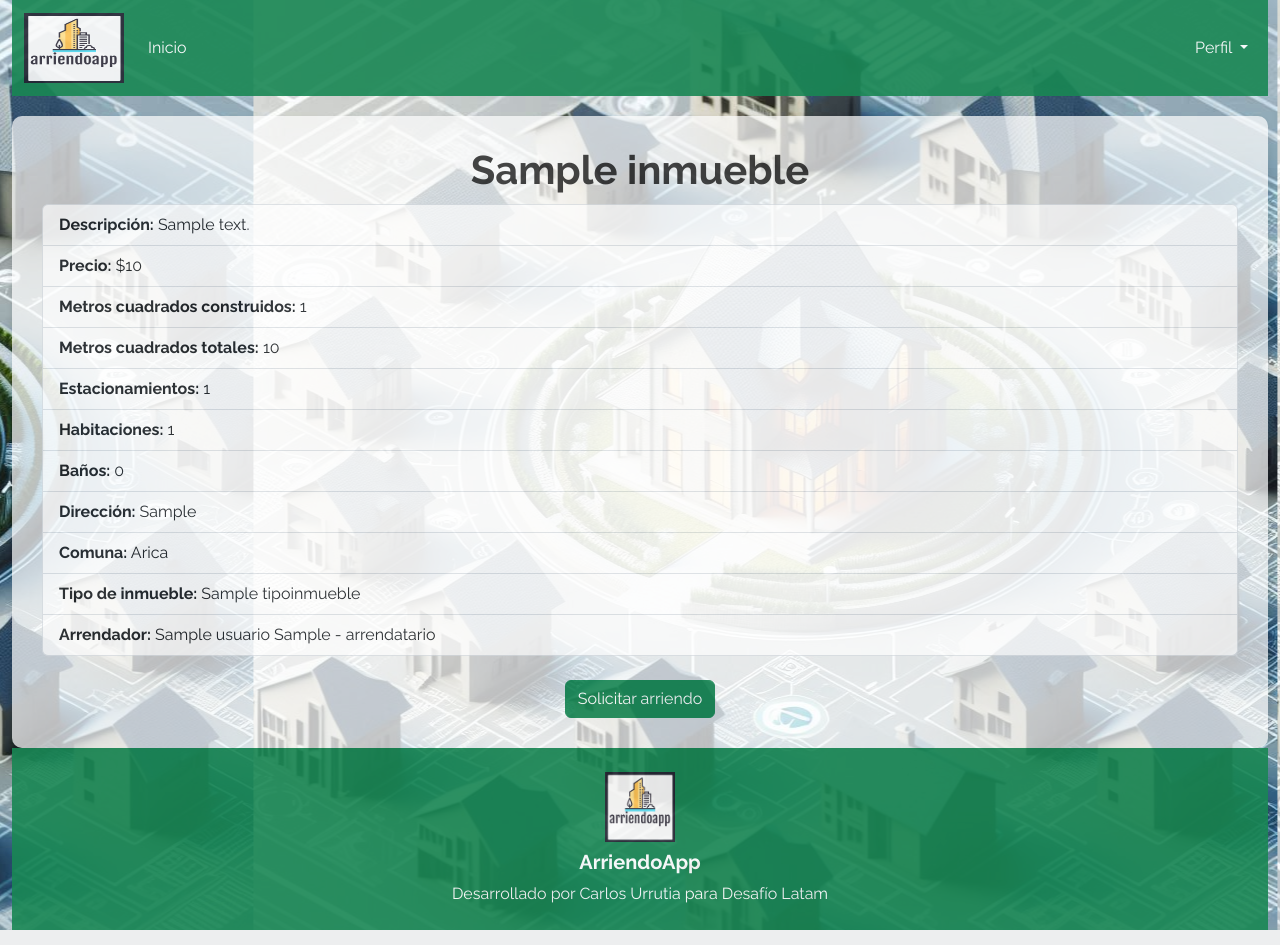
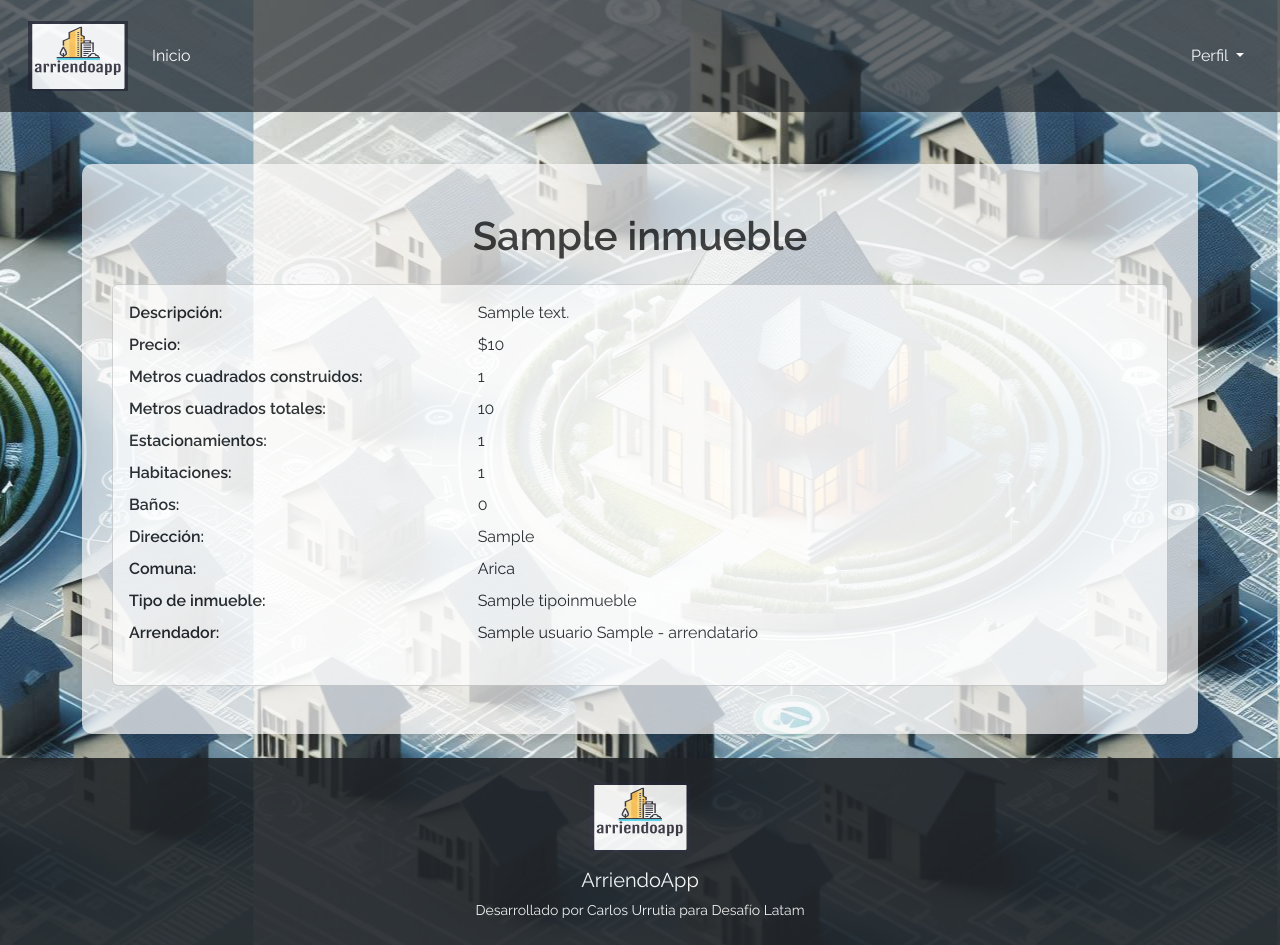
Before and after one commit to cfurrutia/M7_inmueble_django, a Django app: page /inmueble/1/ in a window 1280 px wide. Run offline with Django 5.2, Linux system fonts and the light colour scheme; a user stored in the database is signed in; data comes from the database, SQL or seed files in the repository; tables that the repository leaves empty hold one stand-in row (values such as "Sample post"); parts of the project's set-up code (start-up, migrations or seed data) failed here and were passed over; some libraries are stand-ins or nearby versions.

Commit message:
diseño de página web

```diff
--- a/arriendoapp/static/css/styles.css
+++ b/arriendoapp/static/css/styles.css
@@ -24,13 +24,22 @@ body {
     transition: color 0.3s ease;
 }
 
+.navbar-brand {
+    font-weight: 600;
+}
+
+
 .dropdown-menu.dropdown-menu-end {
     right: 0;
     left: auto;
 }
 
+.dropdown-item:active {
+    background-color: green;
+}
+
 .content-container {
-    background-color: #ffffffc9;
+    background-color: #faf9f9c9;
     border-radius: 10px;
     box-shadow: 0 4px 8px rgba(0, 0, 0, 0.1);
     padding: 30px;
@@ -222,6 +231,25 @@ body {
     margin-bottom: 1rem;
 }
 
+.solicitudes-grid {
+    display: grid;
+    grid-template-columns: repeat(auto-fill, minmax(300px, 1fr));
+    gap: 20px;
+}
+
+.solicitud-card {
+    background-color: #f8f9fa;
+    border: 1px solid #dee2e6;
+    border-radius: 10px;
+    padding: 20px;
+    transition: all 0.3s ease;
+}
+
+.solicitud-card:hover {
+    box-shadow: 0 4px 8px rgba(0, 0, 0, 0.1);
+    transform: translateY(-5px);
+}
+
 .footer h5 {
     font-weight: bold;
     margin-bottom: 0.5rem;
--- a/arriendoapp/templates/agregar_inmueble.html
+++ b/arriendoapp/templates/agregar_inmueble.html
@@ -2,8 +2,8 @@
 {% load static %}
 
 {% block 'content' %}
-<div class="form-container">
-    <h1 class="form-title">Agregar Inmueble</h1>
+<div class="form-container py-4">
+    <h1 class="form-title mb-4">Agregar Inmueble</h1>
     <form method="post" class="custom-form" name="crear_inmueble">
         {% csrf_token %}
         {{ form.non_field_errors }}
--- a/arriendoapp/templates/base.html
+++ b/arriendoapp/templates/base.html
@@ -2,32 +2,34 @@
 <!DOCTYPE html>
 <html lang="es">
 <head>
-    <meta charset="utf-8" />
-    <meta name="viewport" content="width=device-width, initial-scale=1" />
-    <title>Bienvenido</title>
-    <link href="https://fonts.googleapis.com/css2?family=Raleway:ital,wght@0,100..900;1,100..900&display=swap"
-        rel="stylesheet">
-    <link href="https://cdn.jsdelivr.net/npm/bootstrap@5.3.3/dist/css/bootstrap.min.css" rel="stylesheet" integrity="sha384-QWTKZyjpPEjISv5WaRU9OFeRpok6YctnYmDr5pNlyT2bRjXh0JMhjY6hW+ALEwIH" crossorigin="anonymous">
-    <link href="https://cdn.jsdelivr.net/npm/select2@4.1.0-rc.0/dist/css/select2.min.css" rel="stylesheet" />
+    <meta charset="UTF-8">
+    <meta name="viewport" content="width=device-width, initial-scale=1.0">
+    <title>ArriendoApp</title>
+    <link href="https://cdn.jsdelivr.net/npm/bootstrap@5.3.3/dist/css/bootstrap.min.css" rel="stylesheet">
+    <link href="https://fonts.googleapis.com/css2?family=Raleway:wght@300;400;600&display=swap" rel="stylesheet">
+    <link rel="stylesheet" href="https://cdnjs.cloudflare.com/ajax/libs/font-awesome/5.15.3/css/all.min.css">
     <link href="{% static 'css/styles.css' %}" rel="stylesheet">
-    <script src="{% static 'js/script.js' %}"></script>
 </head>
 <body>
-    <div class="container-fluid">
+    <div class="d-flex flex-column min-vh-100">
         {% block 'navbar' %}
             {% include 'navbar.html' %}
         {% endblock %}
 
+        <main class="flex-grow-1">
+            <div class="container py-4">
                 {% block 'content' %}
                     <h1>Contenido</h1>
                 {% endblock %}
+            </div>
+        </main>
 
         {% block 'footer' %}
             {% include 'footer.html' %}
         {% endblock %}
     </div>
 
-    <script src="https://cdn.jsdelivr.net/npm/bootstrap@5.3.3/dist/js/bootstrap.bundle.min.js" integrity="sha384-YvpcrYf0tY3lHB60NNkmXc5s9fDVZLESaAA55NDzOxhy9GkcIdslK1eN7N6jIeHz" crossorigin="anonymous"></script>
-    <script src="https://code.jquery.com/jquery-3.7.1.js" integrity="sha256-eKhayi8LEQwp4NKxN+CfCh+3qOVUtJn3QNZ0TciWLP4=" crossorigin="anonymous"></script>
+    <script src="https://cdn.jsdelivr.net/npm/bootstrap@5.3.3/dist/js/bootstrap.bundle.min.js"></script>
+    <script src="{% static 'js/script.js' %}"></script>
 </body>
 </html>
--- a/arriendoapp/templates/detalle_inmueble.html
+++ b/arriendoapp/templates/detalle_inmueble.html
@@ -1,51 +1,50 @@
 {% extends 'base.html' %}
+{% block 'content' %}
+<div class="inmueble-detalle content-container py-5">
+    <h1 class="text-center form-title mb-4">{{ inmueble.nombre }}</h1>
+    <div class="card">
+        <div class="card-body">
+            <dl class="row">
+                <dt class="col-sm-4">Descripción:</dt>
+                <dd class="col-sm-8">{{ inmueble.descripcion }}</dd>
 
-{% block 'content' %}
+                <dt class="col-sm-4">Precio:</dt>
+                <dd class="col-sm-8">${{ inmueble.precio_arriendo }}</dd>
 
-<div class="inmueble-detalle content-container">
-    <h1 class="text-center form-title">{{ inmueble.nombre }}</h1>
-    <ul class="list-group">
-      <li class="list-group-item">
-        <strong>Descripción:</strong> {{ inmueble.descripcion }}
-      </li>
-      <li class="list-group-item">
-        <strong>Precio:</strong> ${{ inmueble.precio_arriendo }}
-      </li>
-      <li class="list-group-item">
-        <strong>Metros cuadrados construidos:</strong> {{ inmueble.m2_construidos }}
-      </li>
-      <li class="list-group-item">
-        <strong>Metros cuadrados totales:</strong> {{ inmueble.m2_totales }}
-      </li>
-      <li class="list-group-item">
-        <strong>Estacionamientos:</strong> {{ inmueble.estacionamientos }}
-      </li>
-      <li class="list-group-item">
-        <strong>Habitaciones:</strong> {{ inmueble.habitaciones }}
-      </li>
-      <li class="list-group-item">
-        <strong>Baños:</strong> {{ inmueble.banos }}
-      </li>
-      <li class="list-group-item">
-        <strong>Dirección:</strong> {{ inmueble.direccion }}
-      </li>
-      <li class="list-group-item">
-        <strong>Comuna:</strong> {{ inmueble.comuna }}
-      </li>
-      <li class="list-group-item">
-        <strong>Tipo de inmueble:</strong> {{ inmueble.tipo_inmueble }}
-      </li>
-      <li class="list-group-item">
-        <strong>Arrendador:</strong> {{ inmueble.arrendador }}
-      </li>
-    </ul>
+                <dt class="col-sm-4">Metros cuadrados construidos:</dt>
+                <dd class="col-sm-8">{{ inmueble.m2_construidos }}</dd>
 
-    {% if user.is_authenticated and user.usuario.tipo_usuario == 'arrendador' or 'ambos' %}
-    <!-- Botón de solicitar arriendo, falta .... -->
-    <div class="text-center mt-4">
-      	<a href="{% url 'solicitar_arriendo' inmueble.id %}" class="btn btn-success">Solicitar arriendo</a>
+                <dt class="col-sm-4">Metros cuadrados totales:</dt>
+                <dd class="col-sm-8">{{ inmueble.m2_totales }}</dd>
+
+                <dt class="col-sm-4">Estacionamientos:</dt>
+                <dd class="col-sm-8">{{ inmueble.estacionamientos }}</dd>
+
+                <dt class="col-sm-4">Habitaciones:</dt>
+                <dd class="col-sm-8">{{ inmueble.habitaciones }}</dd>
+
+                <dt class="col-sm-4">Baños:</dt>
+                <dd class="col-sm-8">{{ inmueble.banos }}</dd>
+
+                <dt class="col-sm-4">Dirección:</dt>
+                <dd class="col-sm-8">{{ inmueble.direccion }}</dd>
+
+                <dt class="col-sm-4">Comuna:</dt>
+                <dd class="col-sm-8">{{ inmueble.comuna }}</dd>
+
+                <dt class="col-sm-4">Tipo de inmueble:</dt>
+                <dd class="col-sm-8">{{ inmueble.tipo_inmueble }}</dd>
+
+                <dt class="col-sm-4">Arrendador:</dt>
+                <dd class="col-sm-8">{{ inmueble.arrendador }}</dd>
+            </dl>
+        </div>
     </div>
+
+    {% if user.is_authenticated and user.usuario.tipo_usuario == 'arrendador'%}
+        <div class="text-center mt-4">
+            <a href="{% url 'solicitar_arriendo' inmueble.id %}" class="btn btn-success">Solicitar arriendo</a>
+        </div>
     {% endif %}
-  </div>
-
+</div>
 {% endblock %}
--- a/arriendoapp/templates/footer.html
+++ b/arriendoapp/templates/footer.html
@@ -1,13 +1,13 @@
 {% load static %}
 
-<footer class="footer bg-success py-4">
-  <div class="container">
-    <div class="row justify-content-center">
-      <div class="col-md-6 text-center">
-        <img src="{% static 'arriendoapp.png' %}" alt="Logo" class="mb-2">
-        <h5 class="text-white">ArriendoApp</h5>
-        <p class="text-white mb-0">Desarrollado por Carlos Urrutia para Desafío Latam</p>
-      </div>
+<footer class="bg-dark text-white py-4 mt-auto">
+    <div class="container">
+        <div class="row justify-content-center">
+            <div class="col-md-6 text-center">
+                <img src="{% static 'arriendoapp.png' %}" alt="Logo" class="mb-3" width="100" height="70">
+                <h5 class="mb-2">ArriendoApp</h5>
+                <p class="mb-0 small">Desarrollado por Carlos Urrutia para Desafío Latam</p>
+            </div>
+        </div>
     </div>
-  </div>
 </footer>
--- a/arriendoapp/templates/navbar.html
+++ b/arriendoapp/templates/navbar.html
@@ -1,6 +1,6 @@
 {% load static %}
 
-<nav class="navbar navbar-expand-lg navbar-light bg-success">
+<nav class="navbar navbar-expand-lg navbar-light p-3 mb-2 bg-dark text-white bg-opacity-75">
     <div class="container-fluid">
         <div class="d-flex align-items-center">
             <a href="{% url 'lista_inmuebles' %}" class="navbar-brand d-flex align-items-center">
```
Also changed, not shown: arriendoapp/templates/actualizar_inmueble.html (+8 -10 lines), arriendoapp/templates/borrar_inmueble.html (+17 -7 lines), arriendoapp/templates/crear_usuario.html (+18 -7 lines), arriendoapp/templates/lista_inmuebles.html (+23 -15 lines), arriendoapp/templates/registration/login.html (+22 -7 lines), arriendoapp/templates/ver_solicitudes.html (+17 -9 lines). Lines whose indentation alone changed are shown as unchanged.
